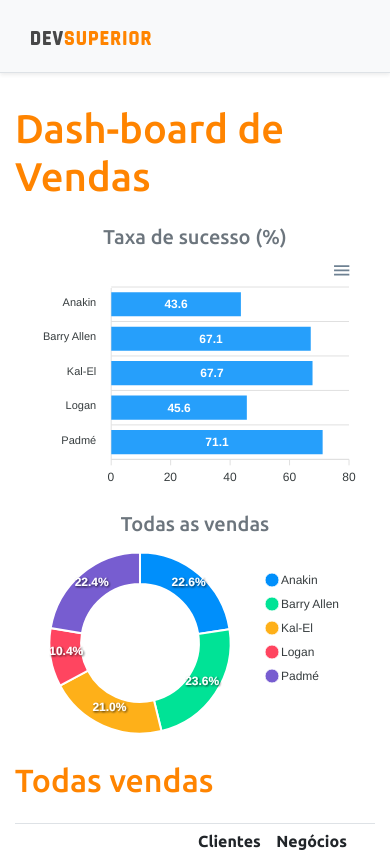
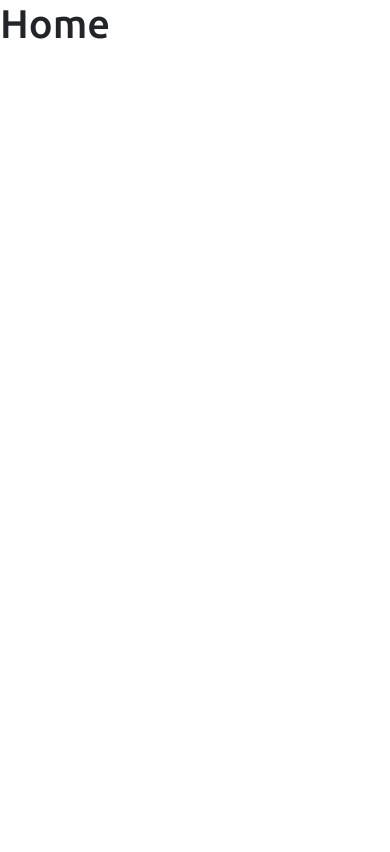
Before and after one commit to KleytonLeite/project-sds3, a React (Create React App) app in the folder frontend/: page / in a window 390 px wide. Shown: the top 852 px of the page. Built offline with nearby package versions, Linux system fonts and the light colour scheme.

Commit message:
feat: Routes

```diff
--- a/frontend/package.json
+++ b/frontend/package.json
@@ -15,6 +15,7 @@
     "react": "^17.0.2",
     "react-apexcharts": "^1.3.9",
     "react-dom": "^17.0.2",
+    "react-router-dom": "^5.2.0",
     "react-scripts": "4.0.3",
     "typescript": "^4.1.2",
     "web-vitals": "^1.0.1"
@@ -42,5 +43,8 @@
       "last 1 firefox version",
       "last 1 safari version"
     ]
+  },
+  "devDependencies": {
+    "@types/react-router-dom": "^5.1.7"
   }
 }
--- a/frontend/src/App.tsx
+++ b/frontend/src/App.tsx
@@ -1,34 +1,8 @@
-import BarChart from "components/BarChart";
-import DataTable from "components/DataTable";
-import DonutChart from "components/DonutChart";
-import Footer from "components/Footer";
-import NavBar from "components/NavBar";
+import Routes from "Routes";
 
 function App() {
   return (
-    <>
-      <NavBar />
-      <div className="container">
-        <h1 className="text-primary py-3">Dash-board de Vendas </h1>
-
-        <div className="row px-3">
-          <div className="col-sm-6">
-            <h5 className="text-center text-secondary">Taxa de sucesso (%)</h5>
-            <BarChart />
-          </div>
-          <div className="col-sm-6">
-            <h5 className="text-center text-secondary">Todas as vendas</h5>
-            <DonutChart />
-          </div>
-        </div>
-
-        <div className="py-3">
-          <h2 className="text-primary">Todas vendas</h2>
-        </div>
-        <DataTable />
-      </div>
-      <Footer />
-    </>
+    <Routes />
   );
 }
 
--- /dev/null
+++ b/frontend/src/Routes.tsx
@@ -0,0 +1,20 @@
+import Dashboard from "pages/Dashboard";
+import Home from "pages/Home";
+import { BrowserRouter, Route, Switch } from "react-router-dom";
+
+const Routes = () => {
+    return (
+        <BrowserRouter>
+            <Switch>
+                <Route path="/" exact>
+                    <Home />
+                </Route>
+                <Route path="/dashboard">
+                    <Dashboard />
+                </Route>
+            </Switch>
+        </BrowserRouter>
+    );
+  }
+
+  export default Routes;
--- /dev/null
+++ b/frontend/src/pages/Dashboard/index.tsx
@@ -0,0 +1,35 @@
+import BarChart from "components/BarChart";
+import DataTable from "components/DataTable";
+import DonutChart from "components/DonutChart";
+import Footer from "components/Footer";
+import NavBar from "components/NavBar";
+
+const Dashboard = () => {
+    return (
+        <>
+      <NavBar />
+      <div className="container">
+        <h1 className="text-primary py-3">Dash-board de Vendas </h1>
+
+        <div className="row px-3">
+          <div className="col-sm-6">
+            <h5 className="text-center text-secondary">Taxa de sucesso (%)</h5>
+            <BarChart />
+          </div>
+          <div className="col-sm-6">
+            <h5 className="text-center text-secondary">Todas as vendas</h5>
+            <DonutChart />
+          </div>
+        </div>
+
+        <div className="py-3">
+          <h2 className="text-primary">Todas vendas</h2>
+        </div>
+        <DataTable />
+      </div>
+      <Footer />
+    </>
+    );
+  }
+
+  export default Dashboard;
--- /dev/null
+++ b/frontend/src/pages/Home/index.tsx
@@ -0,0 +1,7 @@
+const Home = () => {
+    return (
+        <h1>Home</h1>
+    );
+  }
+
+  export default Home;
```
Also changed, not shown: 1 other file (tests, documents, lock files or other folders).
